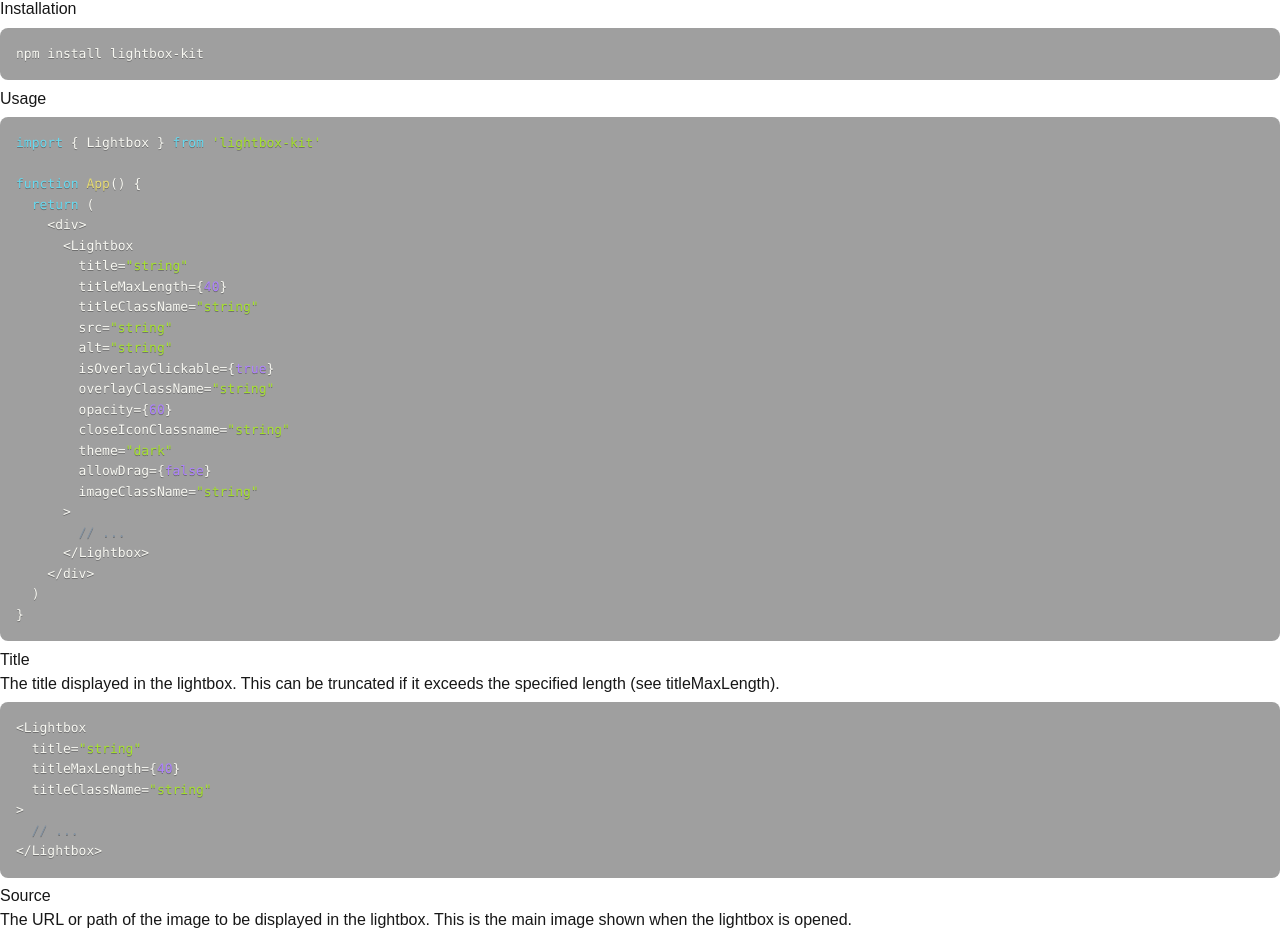
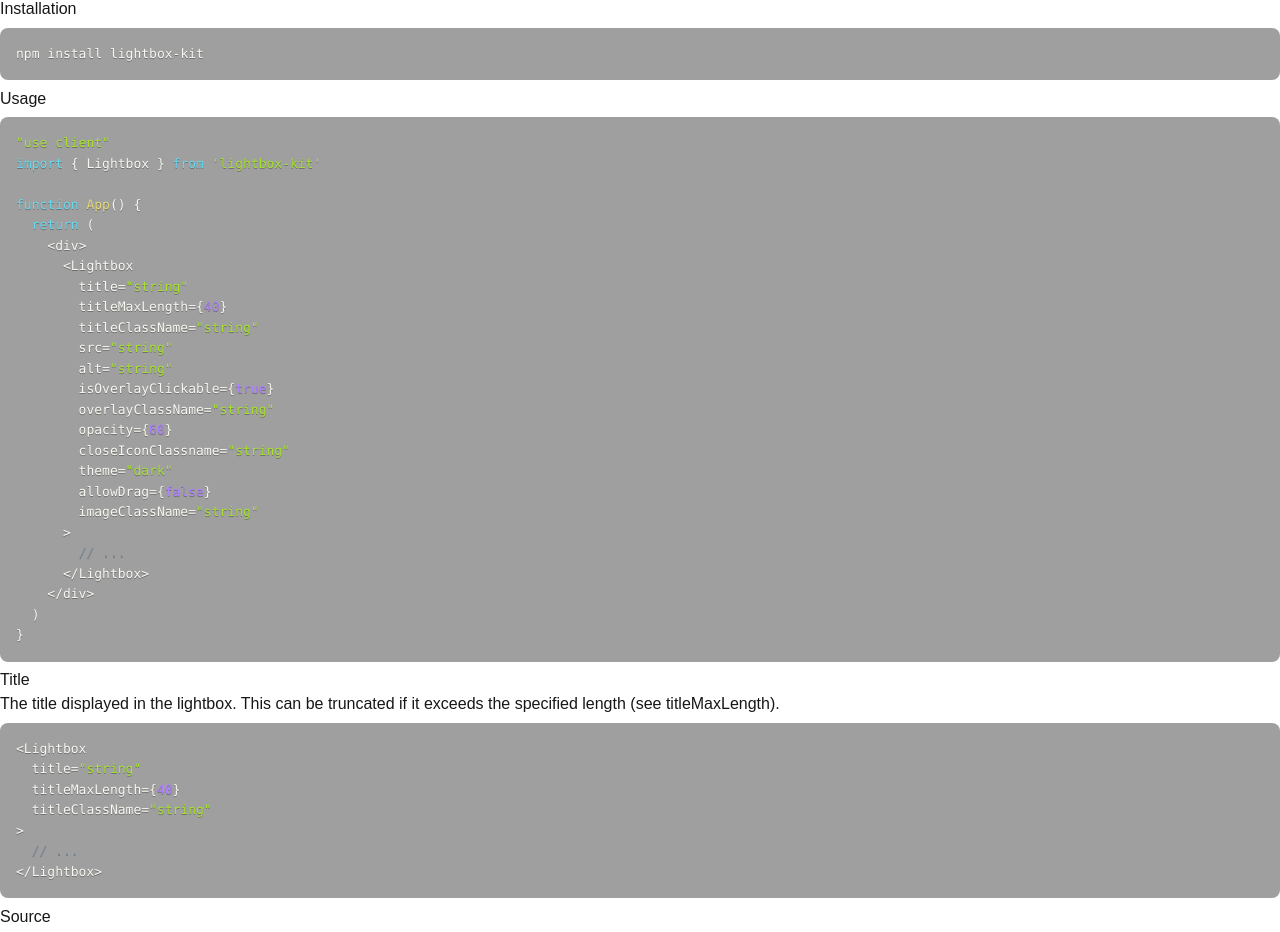
Before and after one commit to zakafz/lightbox, a Next.js app: page / in a window 1280 px wide. Shown: the part 858-1790 px from the top of the page. Built offline with nearby package versions, Linux system fonts and the light colour scheme.

Commit message:
fix: vercel analytics & doc update

```diff
--- a/package.json
+++ b/package.json
@@ -1,7 +1,7 @@
 {
   "name": "lightbox-kit",
   "description": "An image lightbox component for React.",
-  "version": "1.0.5",
+  "version": "1.0.6",
   "scripts": {
     "dev": "next dev",
     "build": "next build",
--- a/src/app/layout.tsx
+++ b/src/app/layout.tsx
@@ -26,11 +26,11 @@ export default function RootLayout({
 }>) {
   return (
     <html lang="en">
-      <Analytics />
       <body
         className={`${geistSans.variable} ${geistMono.variable} antialiased`}
       >
         {children}
+        <Analytics />
       </body>
     </html>
   );
--- a/src/app/website/landingPage.tsx
+++ b/src/app/website/landingPage.tsx
@@ -44,7 +44,8 @@ const LandingPage = () => {
           <div className="h-12" />
           Usage
           <CodeBlock
-            text={`import { Lightbox } from 'lightbox-kit'
+            text={`"use client"
+import { Lightbox } from 'lightbox-kit'
 
 function App() {
   return (
```
Also changed, not shown: 1 other file (tests, documents, lock files or other folders).
